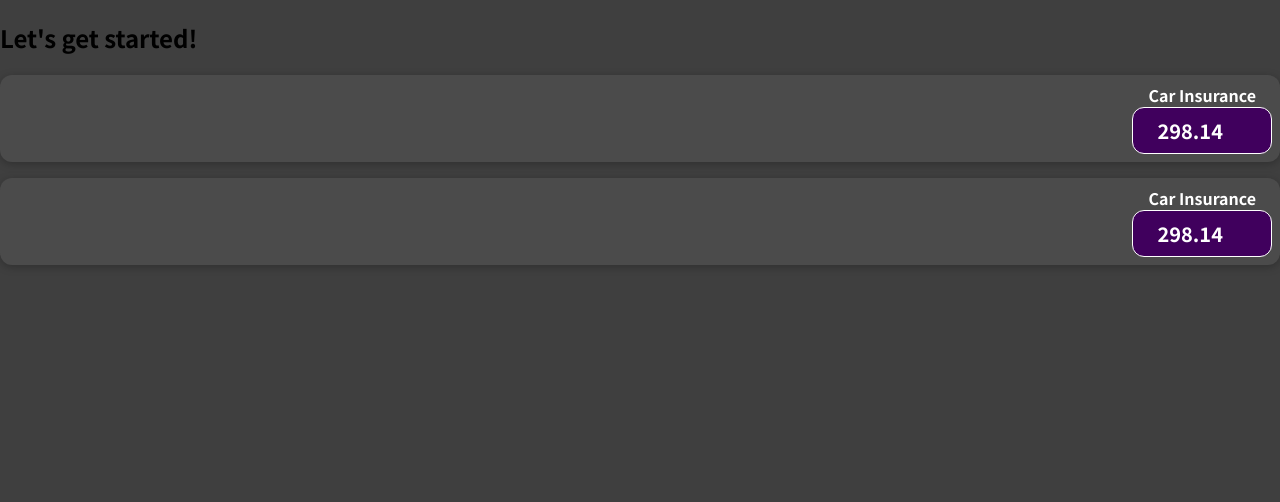
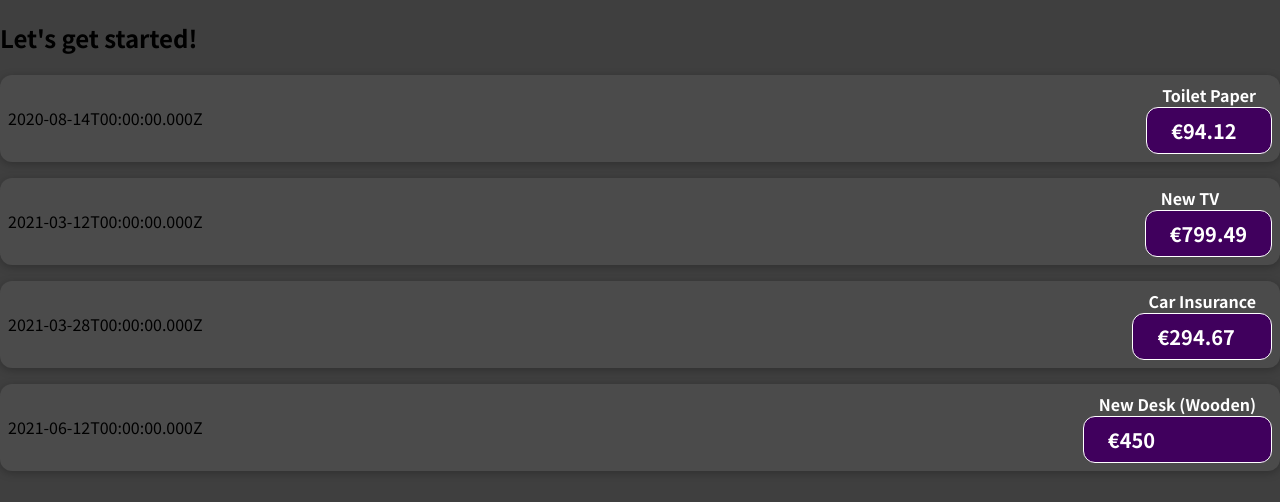
Before and after one commit to mpingu97/firstReactApp, a JavaScript app: page / in a window 1280 px wide. Shown: the top 502 px of the page. Built offline with nearby package versions, Linux system fonts and the light colour scheme.

Commit message:
Added probs to component

```diff
--- a/src/App.js
+++ b/src/App.js
@@ -1,11 +1,51 @@
-import ExpanseItem from "./components/ExpanseItem";
+import ExpenseItem from "./components/ExpenseItem";
+
+const expenses = [
+  {
+    id: "e1",
+    title: "Toilet Paper",
+    amount: 94.12,
+    date: new Date(2020, 7, 14),
+  },
+  { id: "e2", title: "New TV", amount: 799.49, date: new Date(2021, 2, 12) },
+  {
+    id: "e3",
+    title: "Car Insurance",
+    amount: 294.67,
+    date: new Date(2021, 2, 28),
+  },
+  {
+    id: "e4",
+    title: "New Desk (Wooden)",
+    amount: 450,
+    date: new Date(2021, 5, 12),
+  },
+];
 
 function App() {
   return (
     <div>
       <h2>Let's get started!</h2>
-      <ExpanseItem></ExpanseItem>
-      <ExpanseItem></ExpanseItem>
+      <ExpenseItem
+        title={expenses[0].title}
+        amount={expenses[0].amount}
+        date={expenses[0].date}
+      ></ExpenseItem>
+      <ExpenseItem
+        title={expenses[1].title}
+        amount={expenses[1].amount}
+        date={expenses[1].date}
+      ></ExpenseItem>
+      <ExpenseItem
+        title={expenses[2].title}
+        amount={expenses[2].amount}
+        date={expenses[2].date}
+      ></ExpenseItem>
+      <ExpenseItem
+        title={expenses[3].title}
+        amount={expenses[3].amount}
+        date={expenses[3].date}
+      ></ExpenseItem>
     </div>
   );
 }
--- a/src/components/ExpanseItem.js
+++ /dev/null
@@ -1,19 +0,0 @@
-import "./ExpenseItem.css";
-
-function ExpanseItem() {
-  const expenseDate = new Date(2022, 6, 10);
-  const expenseTitle = "Car Insurance";
-  const expensteAmount = 298.14;
-
-  return (
-    <div className="expense-item">
-      <div> {expenseDate.toISOString}</div>
-      <div className="expense-item__desciption">
-        <h2> {expenseTitle} </h2>
-        <div className="expense-item__price">{expensteAmount}</div>
-      </div>
-    </div>
-  );
-}
-
-export default ExpanseItem;
--- /dev/null
+++ b/src/components/ExpenseItem.js
@@ -0,0 +1,15 @@
+import "./ExpenseItem.css";
+
+function ExpenseItem(probs) {
+  return (
+    <div className="expense-item">
+      <div> {probs.date.toISOString()}</div>
+      <div className="expense-item__desciption">
+        <h2> {probs.title} </h2>
+        <div className="expense-item__price">€{probs.amount}</div>
+      </div>
+    </div>
+  );
+}
+
+export default ExpenseItem;
```
